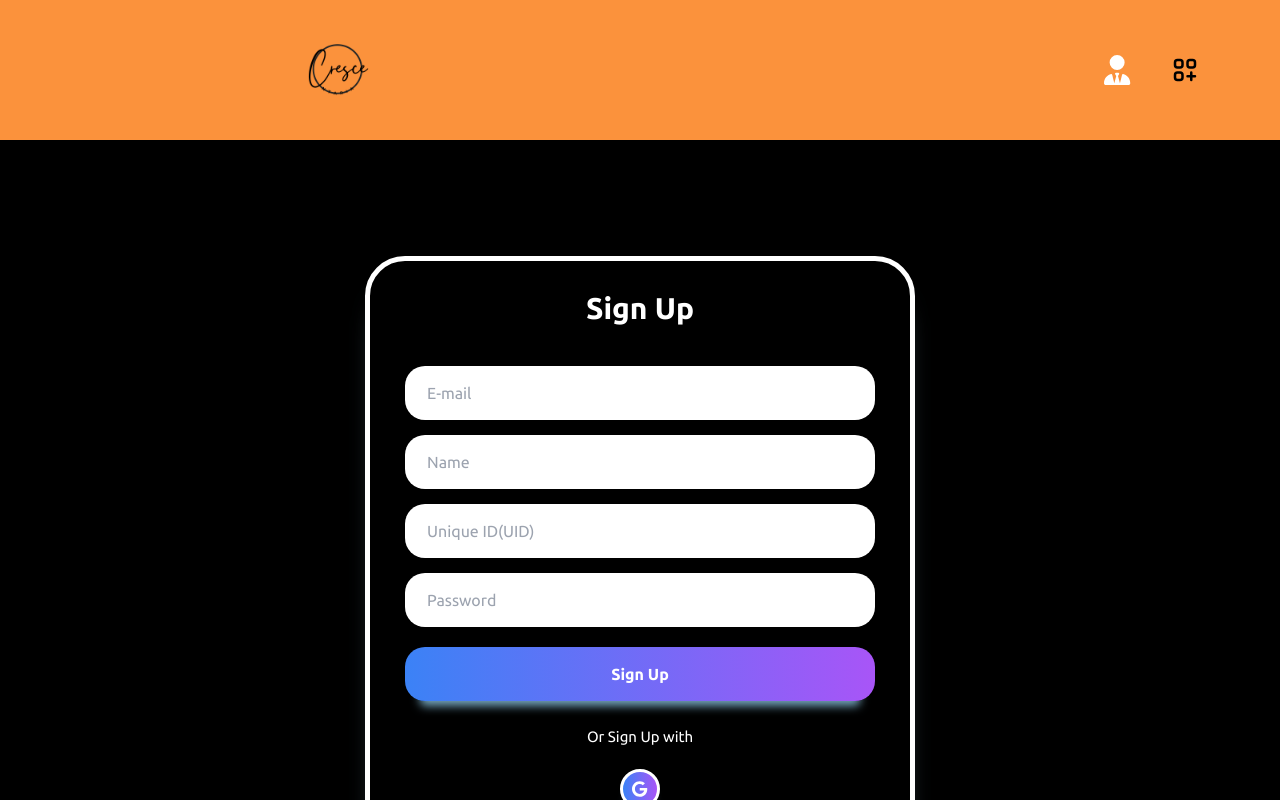
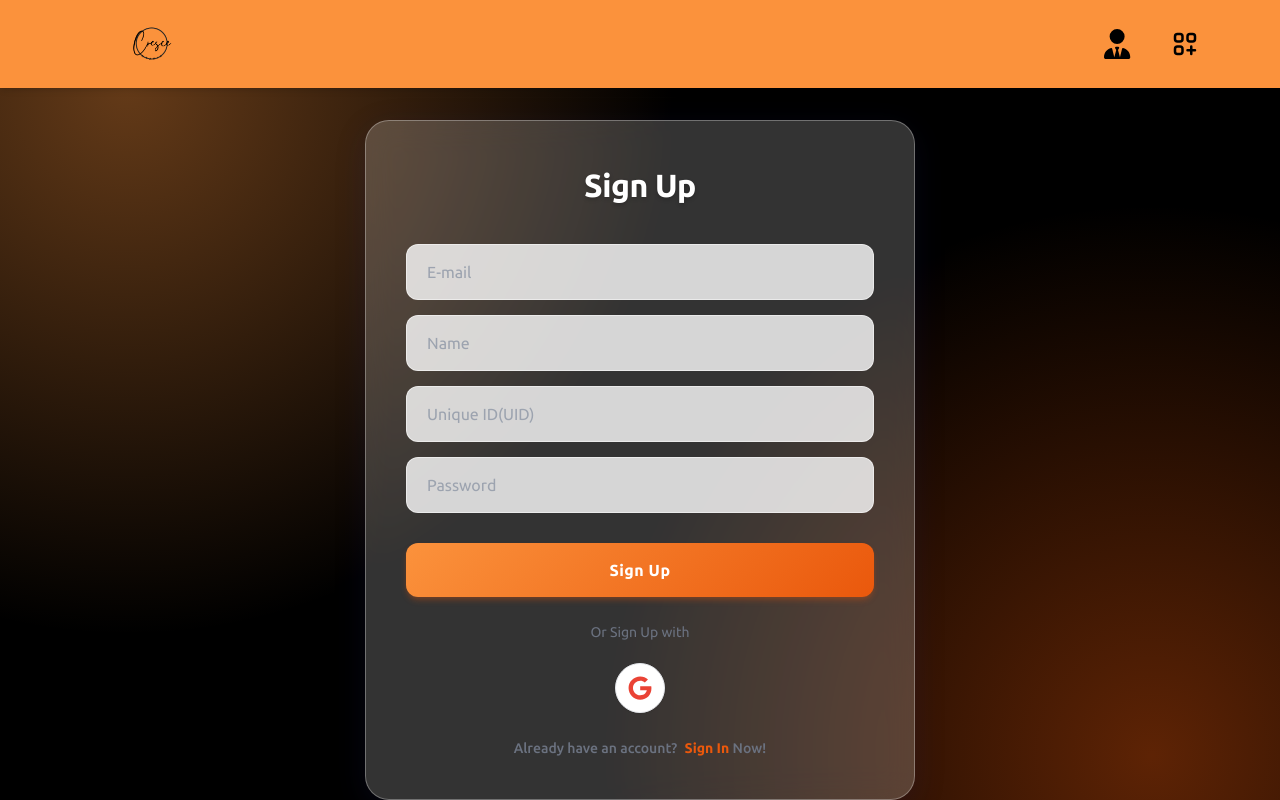
Before and after one commit to Saif1791/Crescentaria, a React (Vite) app in the folder client/: page /signup in a window 1280 px wide. Shown: the top 800 px of the page. Built offline with nearby package versions, Linux system fonts and the light colour scheme; no server answers; what @cashfreepayments/cashfree-js would draw is missing.

Commit message:
Polished

```diff
--- a/client/src/components/CartItem.jsx
+++ b/client/src/components/CartItem.jsx
@@ -89,7 +89,7 @@ const CartItem = ({ item, onRemove }) => {
       </div>
       <div className="flex space-x-4">
         <button
-          className="text-gray-600 hover:text-red-600 transition-colors duration-200 hidden lg:block"
+          className="text-gray-600 hover:text-red-600 transition-colors duration-200 block p-2 text-xl"
           onClick={() => onRemove(item._id)}
           title="Remove item"
         >
--- a/client/src/components/Footer.jsx
+++ b/client/src/components/Footer.jsx
@@ -24,8 +24,8 @@ const Footer = () => {
   };
 
   return (
-    <footer className="bg-orange-400 text-white py-12 relative w-screen bottom-0 mt-[3%]">
-      <div className="container ml-auto mr-auto flex flex-col md:flex md:flex-row gap-10 md:gap-56 px-8">
+    <footer className="bg-orange-400 text-white py-12 relative w-full bottom-0 mt-[3%]">
+      <div className="container mx-auto flex flex-col md:flex-row gap-10 md:gap-16 lg:gap-32 xl:gap-56 px-4 md:px-8">
         {/* Company Information */}
         <div className="flex flex-col space-y-4">
           <h3 className="text-3xl font-bold">Crescentaria</h3>
--- a/client/src/components/Header.jsx
+++ b/client/src/components/Header.jsx
@@ -2,7 +2,7 @@ import logo from "../assets/logo.png";
 import { HiOutlineViewGridAdd } from "react-icons/hi";
 import { MdOutlineClose } from "react-icons/md";
 import MenuBar from "./MenuBar.jsx";
-import { useEffect, useState } from "react";
+import { useEffect, useState, Fragment } from "react";
 import { Transition } from "@headlessui/react";
 // import { useSelector } from "react-redux";
 import { FontAwesomeIcon } from "@fortawesome/react-fontawesome";
@@ -28,13 +28,13 @@ function Header() {
   }, [click]);
 
   return (
-    <header className="fixed top-0 bg-orange-400 w-screen text-black z-50">
-      <div className="flex flex-row items-center p-5 sm:p-5 md:p-5 lg:p-5 lg:ml-52 xl:px-20">
+    <header className="fixed top-0 bg-orange-400 w-full text-black z-50 shadow-md transition-all duration-300">
+      <div className="flex flex-row items-center py-2 px-4 sm:px-6 lg:px-8 lg:py-3 lg:ml-10 xl:px-20 justify-between lg:justify-normal">
         <Link to="/">
           <img
             src={logo}
             alt="Mascot Logo"
-            className="rounded w-[100px] h-[100px]"
+            className="rounded w-12 h-12 sm:w-14 sm:h-14 lg:w-16 lg:h-16 transition-all duration-300 object-contain"
           />
         </Link>
         {/* <h1 className="text-black text-3xl ml-5">Crescentaria</h1> */}
@@ -42,12 +42,12 @@ function Header() {
           <Link to="/profile">
             <FontAwesomeIcon
               icon={faUserTie}
-              style={{ color: "#ffffff" }}
+              style={{ color: "#000000" }}
               className="hover:cursor-pointer hidden sm:block"
             />
           </Link>
 
-          <div className="ml-auto mr-10 text-3xl z-50 sm:mr-auto">
+          <div className="relative ml-auto mr-10 text-3xl z-[60] sm:mr-auto">
             {click ? (
               <MdOutlineClose
                 style={{ color: "black" }}
@@ -66,16 +66,17 @@ function Header() {
       </div>
 
       <Transition
+        as={Fragment}
         appear={true}
         show={click}
-        enter="transition ease-in-out duration-1000 transform"
+        enter="transition ease-in-out duration-700 transform"
         enterFrom="translate-x-full"
         enterTo="translate-x-0"
-        leave="transition ease-in-out duration-1000 transform"
+        leave="transition ease-in-out duration-700 transform"
         leaveFrom="translate-x-0"
         leaveTo="translate-x-full"
       >
-        <MenuBar />
+        <MenuBar onClick={toggleClick} />
       </Transition>
     </header>
   );
--- a/client/src/components/SignInComponent.jsx
+++ b/client/src/components/SignInComponent.jsx
@@ -12,19 +12,43 @@ import { getAuth, GoogleAuthProvider, signInWithPopup } from "firebase/auth";
 import { app } from "../firebase/config.js";
 
 const StyledDiv = styled.div`
+  display: flex;
+  justify-content: center;
+  align-items: center;
+  min-height: 100vh;
+  background: radial-gradient(circle at 10% 10%, rgba(251, 146, 60, 0.4) 0%, transparent 40%),
+              radial-gradient(circle at 90% 90%, rgba(234, 88, 12, 0.4) 0%, transparent 40%);
+  padding-top: 120px;
+  padding-bottom: 40px;
+
   .container {
-    ${"" /* background: #fb923c; */}
-    border-radius: 40px;
-    padding: 25px 35px;
-    border: 5px solid rgb(255, 255, 255);
-    box-shadow: rgba(133, 189, 215, 0.8784313725) 0px 30px 30px -20px;
+    background: rgba(255, 255, 255, 0.2);
+    backdrop-filter: blur(16px);
+    -webkit-backdrop-filter: blur(16px);
+    border: 1px solid rgba(255, 255, 255, 0.3);
+    border-radius: 24px;
+    padding: 40px;
+    box-shadow: 0 8px 32px 0 rgba(31, 38, 135, 0.15);
+    animation: fadeIn 0.8s ease-out forwards;
+    opacity: 0;
+    transform: translateY(20px);
+  }
+
+  @keyframes fadeIn {
+    to {
+      opacity: 1;
+      transform: translateY(0);
+    }
   }
 
   .heading {
     text-align: center;
-    font-weight: 900;
-    font-size: 30px;
+    font-weight: 800;
+    font-size: 32px;
     color: white;
+    text-shadow: 0 2px 4px rgba(0, 0, 0, 0.2);
+    margin-bottom: 10px;
+    letter-spacing: -0.5px;
   }
 
   .form {
@@ -33,120 +57,131 @@ const StyledDiv = styled.div`
 
   .form .input {
     width: 100%;
-    color: black;
-    border: none;
+    background: rgba(255, 255, 255, 0.8);
+    color: #333;
+    border: 1px solid rgba(255, 255, 255, 0.5);
     padding: 15px 20px;
-    border-radius: 20px;
+    border-radius: 12px;
     margin-top: 15px;
-    box-shadow: black 0px 10px 10px -5px;
-    border-inline: 2px solid transparent;
+    font-size: 16px;
+    transition: all 0.3s ease;
   }
 
   .form .input:focus {
     outline: none;
-    border-inline: 2px solid black;
+    background: white;
+    border-color: #fb923c;
+    box-shadow: 0 0 0 4px rgba(251, 146, 60, 0.1);
+    transform: translateY(-2px);
   }
 
   .form .forgot-password {
     display: block;
-    margin-top: 10px;
-    margin-left: 10px;
+    margin-top: 15px;
+    text-align: right;
   }
 
   .form .forgot-password a {
     font-size: 14px;
-    color: white;
+    color: #4b5563;
     text-decoration: none;
-    font-style: bold;
+    font-weight: 500;
+    transition: color 0.2s;
+  }
+
+  .form .forgot-password a:hover {
+    color: #ea580c;
   }
 
   .form .login-button {
     display: block;
     width: 100%;
     font-weight: bold;
-    background: linear-gradient(to right, #3b82f6, #a855f7);
+    background: linear-gradient(135deg, #fb923c, #ea580c);
     color: white;
     padding-block: 15px;
-    margin: 20px auto;
-    border-radius: 20px;
-    box-shadow: rgba(133, 189, 215, 0.8784313725) 0px 20px 10px -15px;
+    margin: 30px auto 20px;
+    border-radius: 12px;
+    box-shadow: 0 4px 6px -1px rgba(234, 88, 12, 0.3), 0 2px 4px -1px rgba(234, 88, 12, 0.1);
     border: none;
-    transition: all 0.5s ease-in-out;
+    font-size: 16px;
+    letter-spacing: 0.5px;
+    transition: all 0.3s ease;
   }
 
   .form .login-button:hover {
     cursor: pointer;
-    transform: scale(1.05);
-    box-shadow: rgba(133, 189, 215, 0.8784313725) 0px 23px 10px -20px;
+    transform: translateY(-2px);
+    box-shadow: 0 10px 15px -3px rgba(234, 88, 12, 0.4), 0 4px 6px -2px rgba(234, 88, 12, 0.2);
   }
 
   .form .login-button:active {
-    transform: scale(0.95);
-    box-shadow: rgba(133, 189, 215, 0.8784313725) 0px 15px 10px -10px;
+    transform: translateY(0);
   }
 
   .social-account-container {
     margin-top: 25px;
+    position: relative;
   }
 
   .social-account-container .title {
     display: block;
     text-align: center;
-    font-size: 15px;
-    color: white;
+    font-size: 14px;
+    color: #6b7280;
+    margin-bottom: 20px;
   }
 
   .social-account-container .social-accounts {
     width: 100%;
     display: flex;
     justify-content: center;
-    margin-top: 20px;
   }
 
   .social-account-container .social-accounts .social-button {
-    background: linear-gradient(to right, #3b82f6, #a855f7);
-    border: 3px solid white;
-    padding: 5px;
+    background: white;
+    border: 1px solid #e5e7eb;
+    padding: 10px;
     border-radius: 50%;
-    width: 40px;
-    aspect-ratio: 1;
-    display: grid;
-    place-content: center;
-    box-shadow: rgba(133, 189, 215, 0.8784313725) 0px 12px 10px -8px;
-    transition: all 0.3s ease-in-out;
+    width: 50px;
+    height: 50px;
+    display: flex;
+    justify-content: center;
+    align-items: center;
+    box-shadow: 0 1px 2px 0 rgba(0, 0, 0, 0.05);
+    transition: all 0.3s ease;
   }
 
   .social-account-container .social-accounts .social-button .svg {
-    fill: white;
-    margin: auto;
+    width: 24px;
+    height: 24px;
+    fill: #ea4335;
   }
 
   .social-account-container .social-accounts .social-button:hover {
-    transform: scale(1.2);
-  }
-
-  .social-account-container .social-accounts .social-button:active {
-    transform: scale(0.9);
+    transform: scale(1.1);
+    border-color: #fb923c;
+    box-shadow: 0 4px 6px -1px rgba(0, 0, 0, 0.1);
   }
 
   .agreement {
     display: block;
     text-align: center;
-    margin-top: 15px;
-    color: white;
-    font-weight: bold;
+    margin-top: 25px;
+    color: #6b7280;
+    font-size: 14px;
   }
 
   .agreement a {
     text-decoration: none;
-    color: white;
-    font-size: 15px;
-    font-weight: bold;
+    color: #6b7280;
+    font-weight: 500;
   }
 
-  .agreement span:hover {
-    text-decoration: underline;
-    cursor: pointer;
+  .agreement a span {
+    color: #ea580c;
+    font-weight: 700;
+    margin-left: 4px;
   }
 `;
 
@@ -233,7 +268,7 @@ const SignInComponent = () => {
   };
 
   return (
-    <StyledDiv className="flex justify-center align-middle mt-64 mb-64">
+    <StyledDiv>
       <div className="container w-[380px] lg:w-[550px]">
         <div className="heading">Sign In</div>
         <p className="text-red-600 text-center font-bold text-xl">{error}</p>
@@ -282,7 +317,7 @@ const SignInComponent = () => {
           <a href="#">
             Don't have an account?{" "}
             <Link to="/signup">
-              <span className="text-purple-500">Sign Up</span>
+              <span className="text-orange-400">Sign Up</span>
             </Link>{" "}
             Now!
           </a>
--- a/client/src/components/SignUpComponent.jsx
+++ b/client/src/components/SignUpComponent.jsx
@@ -5,22 +5,43 @@ import { getAuth, GoogleAuthProvider, signInWithPopup } from "firebase/auth";
 import { app } from "../firebase/config";
 
 const StyledDiv = styled.div`
+  display: flex;
+  justify-content: center;
+  align-items: center;
+  min-height: 100vh;
+  background: radial-gradient(circle at 10% 10%, rgba(251, 146, 60, 0.4) 0%, transparent 40%),
+              radial-gradient(circle at 90% 90%, rgba(234, 88, 12, 0.4) 0%, transparent 40%);
+  padding-top: 120px;
+  padding-bottom: 40px;
+
   .container {
-    ${
-      "" /* max-width: 550px;
-    background: #fb923c; */
+    background: rgba(255, 255, 255, 0.2);
+    backdrop-filter: blur(16px);
+    -webkit-backdrop-filter: blur(16px);
+    border: 1px solid rgba(255, 255, 255, 0.3);
+    border-radius: 24px;
+    padding: 40px;
+    box-shadow: 0 8px 32px 0 rgba(31, 38, 135, 0.15);
+    animation: fadeIn 0.8s ease-out forwards;
+    opacity: 0;
+    transform: translateY(20px);
+  }
+
+  @keyframes fadeIn {
+    to {
+      opacity: 1;
+      transform: translateY(0);
     }
-    border-radius: 40px;
-    padding: 25px 35px;
-    border: 5px solid rgb(255, 255, 255);
-    box-shadow: rgba(133, 189, 215, 0.8784313725) 0px 30px 30px -20px;
   }
 
   .heading {
     text-align: center;
-    font-weight: 900;
-    font-size: 30px;
+    font-weight: 800;
+    font-size: 32px;
     color: white;
+    text-shadow: 0 2px 4px rgba(0, 0, 0, 0.2);
+    margin-bottom: 20px;
+    letter-spacing: -0.5px;
   }
 
   .form {
@@ -29,120 +50,131 @@ const StyledDiv = styled.div`
 
   .form .input {
     width: 100%;
-    color: black;
-    border: none;
+    background: rgba(255, 255, 255, 0.8);
+    color: #333;
+    border: 1px solid rgba(255, 255, 255, 0.5);
     padding: 15px 20px;
-    border-radius: 20px;
+    border-radius: 12px;
     margin-top: 15px;
-    box-shadow: black 0px 10px 10px -5px;
-    border-inline: 2px solid transparent;
+    font-size: 16px;
+    transition: all 0.3s ease;
   }
 
   .form .input:focus {
     outline: none;
-    border-inline: 2px solid black;
+    background: white;
+    border-color: #fb923c;
+    box-shadow: 0 0 0 4px rgba(251, 146, 60, 0.1);
+    transform: translateY(-2px);
   }
 
   .form .forgot-password {
     display: block;
-    margin-top: 10px;
-    margin-left: 10px;
+    margin-top: 15px;
+    text-align: right;
   }
 
   .form .forgot-password a {
     font-size: 14px;
-    color: white;
+    color: #4b5563;
     text-decoration: none;
-    font-style: bold;
+    font-weight: 500;
+    transition: color 0.2s;
+  }
+
+  .form .forgot-password a:hover {
+    color: #ea580c;
   }
 
   .form .login-button {
     display: block;
     width: 100%;
     font-weight: bold;
-    background: linear-gradient(to right, #3b82f6, #a855f7);
+    background: linear-gradient(135deg, #fb923c, #ea580c);
     color: white;
     padding-block: 15px;
-    margin: 20px auto;
-    border-radius: 20px;
-    box-shadow: rgba(133, 189, 215, 0.8784313725) 0px 20px 10px -15px;
+    margin: 30px auto 20px;
+    border-radius: 12px;
+    box-shadow: 0 4px 6px -1px rgba(234, 88, 12, 0.3), 0 2px 4px -1px rgba(234, 88, 12, 0.1);
     border: none;
-    transition: all 0.5s ease-in-out;
+    font-size: 16px;
+    letter-spacing: 0.5px;
+    transition: all 0.3s ease;
   }
 
   .form .login-button:hover {
     cursor: pointer;
-    transform: scale(1.05);
-    box-shadow: rgba(133, 189, 215, 0.8784313725) 0px 23px 10px -20px;
+    transform: translateY(-2px);
+    box-shadow: 0 10px 15px -3px rgba(234, 88, 12, 0.4), 0 4px 6px -2px rgba(234, 88, 12, 0.2);
   }
 
   .form .login-button:active {
-    transform: scale(0.95);
-    box-shadow: rgba(133, 189, 215, 0.8784313725) 0px 15px 10px -10px;
+    transform: translateY(0);
   }
 
   .social-account-container {
     margin-top: 25px;
+    position: relative;
   }
 
   .social-account-container .title {
     display: block;
     text-align: center;
-    font-size: 15px;
-    color: white;
+    font-size: 14px;
+    color: #6b7280;
+    margin-bottom: 20px;
   }
 
   .social-account-container .social-accounts {
     width: 100%;
     display: flex;
     justify-content: center;
-    margin-top: 20px;
   }
 
   .social-account-container .social-accounts .social-button {
-    background: linear-gradient(to right, #3b82f6, #a855f7);
-    border: 3px solid white;
-    padding: 5px;
+    background: white;
+    border: 1px solid #e5e7eb;
+    padding: 10px;
     border-radius: 50%;
-    width: 40px;
-    aspect-ratio: 1;
-    display: grid;
-    place-content: center;
-    box-shadow: rgba(133, 189, 215, 0.8784313725) 0px 12px 10px -8px;
-    transition: all 0.3s ease-in-out;
+    width: 50px;
+    height: 50px;
+    display: flex;
+    justify-content: center;
+    align-items: center;
+    box-shadow: 0 1px 2px 0 rgba(0, 0, 0, 0.05);
+    transition: all 0.3s ease;
   }
 
   .social-account-container .social-accounts .social-button .svg {
-    fill: white;
-    margin: auto;
+    width: 24px;
+    height: 24px;
+    fill: #ea4335;
   }
 
   .social-account-container .social-accounts .social-button:hover {
-    transform: scale(1.2);
-  }
-
-  .social-account-container .social-accounts .social-button:active {
-    transform: scale(0.9);
+    transform: scale(1.1);
+    border-color: #fb923c;
+    box-shadow: 0 4px 6px -1px rgba(0, 0, 0, 0.1);
   }
 
   .agreement {
     display: block;
     text-align: center;
-    margin-top: 15px;
-    color: white;
-    font-weight: bold;
+    margin-top: 25px;
+    color: #6b7280;
+    font-size: 14px;
   }
 
   .agreement a {
     text-decoration: none;
-    color: white;
-    font-size: 15px;
-    font-weight: bold;
+    color: #6b7280;
+    font-weight: 500;
   }
 
-  .agreement span:hover {
-    text-decoration: underline;
-    cursor: pointer;
+  .agreement a span {
+    color: #ea580c;
+    font-weight: 700;
+    margin-left: 4px;
   }
 `;
 
@@ -224,7 +256,7 @@ const SignUpComponent = () => {
   };
 
   return (
-    <StyledDiv className="flex justify-center align-middle mt-64 mb-64">
+    <StyledDiv>
       <div className="container w-[380px] lg:w-[550px]">
         <div className="heading">Sign Up</div>
         <p className="text-white text-center font-bold text-xl">{error}</p>
@@ -289,7 +321,7 @@ const SignUpComponent = () => {
           <a href="#">
             Already have an account?{" "}
             <Link to="/signin">
-              <span className="text-purple-400">Sign In</span>
+              <span className="text-orange-400">Sign In</span>
             </Link>{" "}
             Now!
           </a>
--- a/client/src/pages/Home.jsx
+++ b/client/src/pages/Home.jsx
@@ -35,7 +35,7 @@ const Home = () => {
             <iframe src="https://lottie.host/embed/0bb0a6bf-5b4e-4640-b933-42b95acf2b44/bpBahTfpYb.json"></iframe>
           </div> */}
 
-      <div className="flex flex-row justify-center align-middle w-screen mt-60 lg:mt-96 text-center lg:text-left">
+      <div className="flex flex-row justify-center align-middle w-full mt-60 lg:mt-96 text-center lg:text-left px-4">
         <div className="flex flex-col gap-y-6">
           <h1 className="text-5xl font-semibold">Eat Healthy & Study Well</h1>
           <h1 className="text-5xl font-semibold text-orange-400">
--- a/client/src/pages/Profile.jsx
+++ b/client/src/pages/Profile.jsx
@@ -13,6 +13,7 @@ import { useNavigate } from "react-router-dom";
 const StyledDiv = styled.div`
   .form_main {
     width: 280px;
+    max-width: 90vw;
     display: flex;
     flex-direction: column;
     align-items: center;
```
Also changed, not shown: client/src/components/MenuBar.jsx (+89 -12 lines), client/src/pages/About.jsx (+4 -4 lines).
